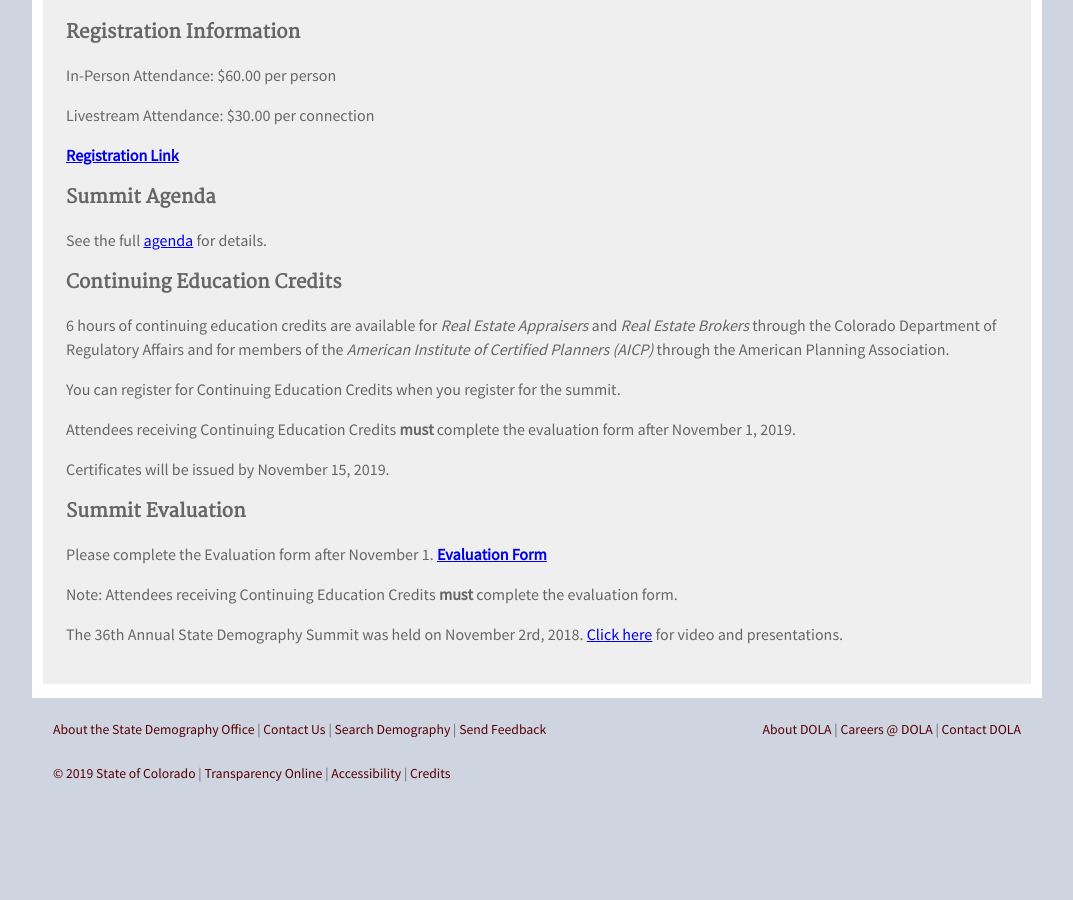
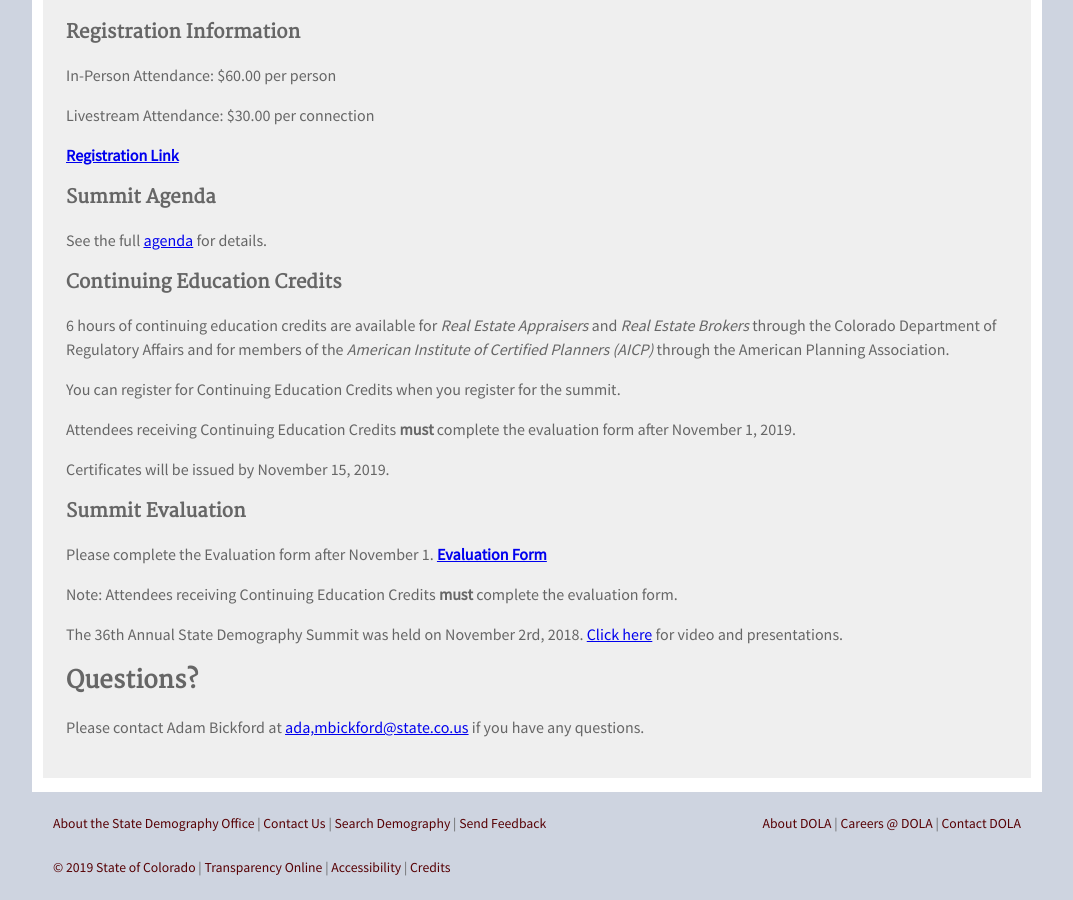
Before and after one commit to TBleess/Website_New, a Jekyll site: the page built from pages/9_Not_in_Menu/demography_summit_2019.md, in a window 1280 px wide and 900 px high, scrolled down 1586 px. Shown: the whole window, without its empty margins (103-1176 px from the left). Built offline with Jekyll 4.4.1, drawn with Linux system fonts in a browser that asks for light colours; before the commit the page ends 2392 px from its top, so only the background shows below that.

Commit message:
Update demography_summit_2019.md

```diff
--- a/pages/9_Not_in_Menu/demography_summit_2019.md
+++ b/pages/9_Not_in_Menu/demography_summit_2019.md
@@ -60,3 +60,6 @@ Please complete the  Evaluation form after November 1. **[Evaluation Form](https
 Note: Attendees receiving Continuing Education Credits **must** complete the evaluation form.
 
 The 36th Annual State Demography Summit was held on November 2rd, 2018. [Click here](/demography/publications-and-presentations/#annual-demography-summit-2018) for video and presentations.
+
+## Questions?
+Please contact Adam Bickford at [ada,mbickford@state.co.us](mailto:adam.bickford@state.co.us) if you have any questions.
```
